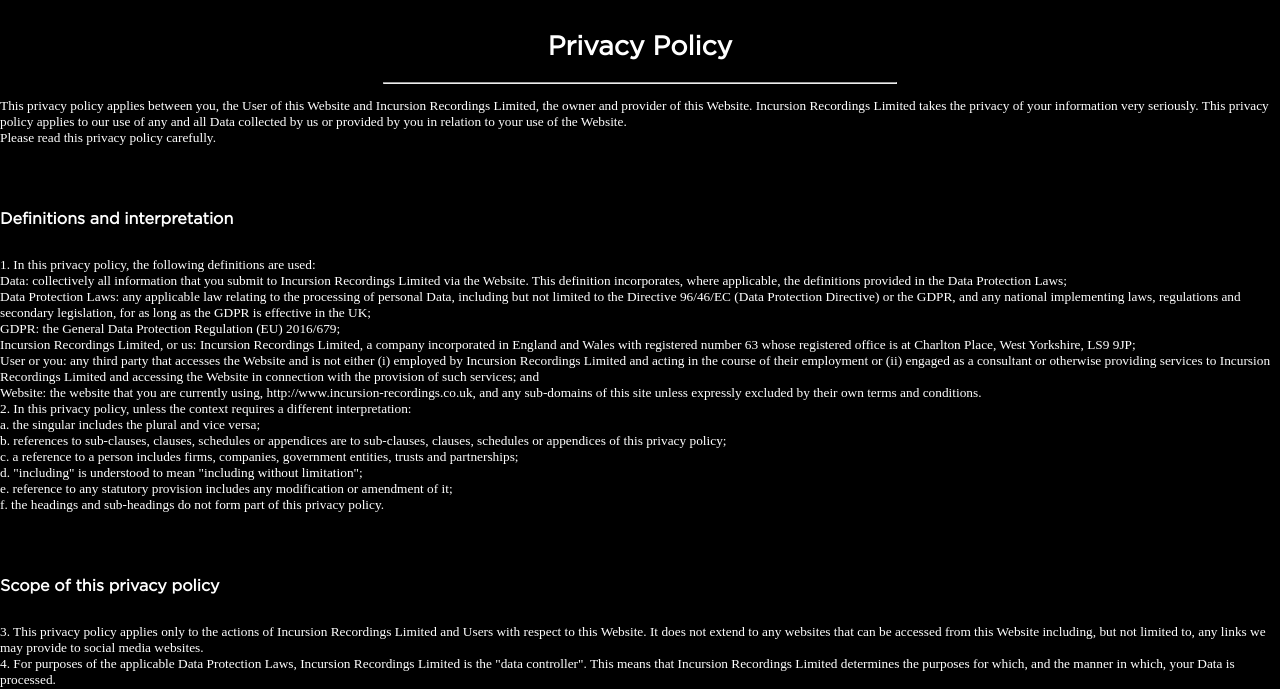
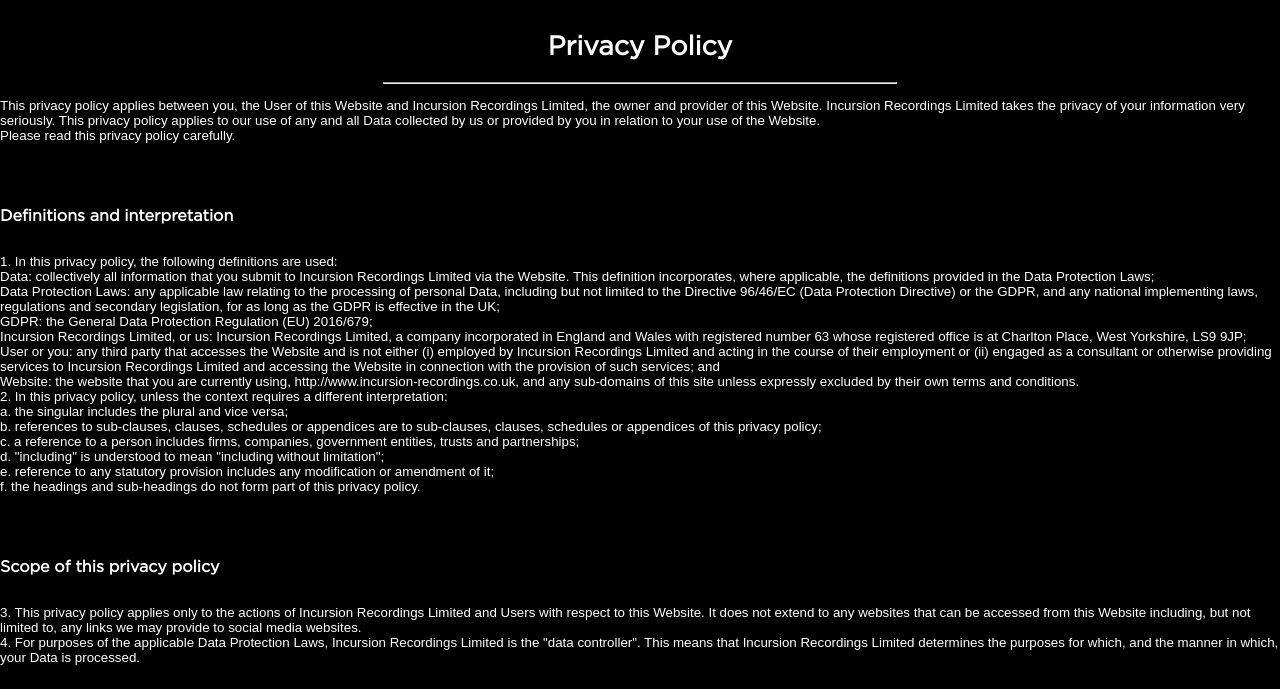
Before and after one commit to kirano99/inctest, a plain HTML site: page privacypolicy.html in a window 1280 px wide. Shown: the part 117-806 px from the top of the page. Drawn offline with nearby package versions, Linux system fonts and the light colour scheme; no server answers.

Commit message:
SANS SERIF

```diff
--- a/CSS/styles.css
+++ b/CSS/styles.css
@@ -242,7 +242,7 @@ h1 {
     font-size: 10pt;
     text-align: left;
     margin-bottom: 50px;
-    font-family: serif !important;
+    font-family: sans-serif!important;
 }
 
 #smallertext {
```
